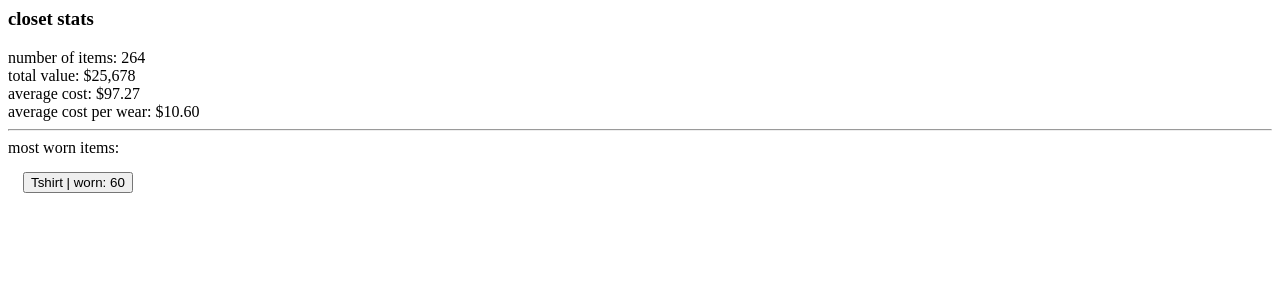
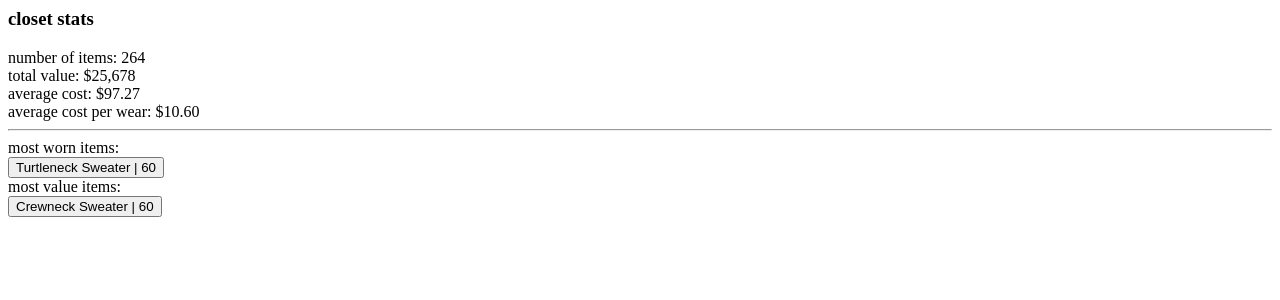
Before and after one commit to sailingdev/closet-manager, a Node server app: template closetr-web/src/app/pages/page-partial/closet-stats-widget/closet-stats-widget.component.html in a window 1280 px wide. Shown: the top 300 px of the page. Run offline with Node 20, Linux system fonts and the light colour scheme; the template is opened without the code that fills it, so the values that code supplies are empty; some libraries are stand-ins or nearby versions.

Commit message:
S-46: Added most value items, changed item grid to have to cells per row.

```diff
--- a/closetr-web/src/app/pages/page-partial/closet-stats-widget/closet-stats-widget.component.html
+++ b/closetr-web/src/app/pages/page-partial/closet-stats-widget/closet-stats-widget.component.html
@@ -43,18 +43,40 @@
     </div>
   </div>
   <hr>
-  <div class="row mtb-10">
+  <div class="row">
     <div class="col-12">
       <span class="f-med-blue-md">
         most worn items:
       </span>
     </div>
-    <div class="col-6 col-md-4" *ngFor="let i of [1,2,3,4,5]" style="padding: 15px">
-      <button class="btn closet-search-box">
-        <span class="closet-search-box-text f-med-blue-xs">Tshirt
-        <span class="f-light-blue-xs"> | </span> worn: <span class="f-light-blue-xs">60</span>
-        </span>
-      </button>
+    <div class="col-12">
+      <div class="row row-reset-3">
+        <div class="col-6 col-reset-3" *ngFor="let i of [1,2,3,4]">
+          <button class="btn closet-search-box">
+            <span class="closet-search-box-text f-med-blue-xs">Turtleneck Sweater
+            <span class="f-light-blue-xs"> | </span><span class="f-light-blue-xs">60</span>
+            </span>
+          </button>
+        </div>
+      </div>
+    </div>
+  </div>
+  <div class="row">
+    <div class="col-12">
+      <span class="f-med-blue-md">
+        most value items:
+      </span>
+    </div>
+    <div class="col-12">
+      <div class="row row-reset-3">
+        <div class="col-6 col-reset-3" *ngFor="let i of [1,2,3,4]">
+          <button class="btn closet-search-box">
+            <span class="closet-search-box-text f-med-blue-xs">Crewneck Sweater
+            <span class="f-light-blue-xs"> | </span><span class="f-light-blue-xs">60</span>
+            </span>
+          </button>
+        </div>
+      </div>
     </div>
   </div>
 </div>
--- a/closetr-web/src/styles/container/body.scss
+++ b/closetr-web/src/styles/container/body.scss
@@ -11,6 +11,7 @@
 router-outlet ~ * {
   position: absolute;
   width: calc(100vw);
+  padding-bottom: 5vh;
   @include sm {
     width: calc(90vw - 30px);
   }
--- a/closetr-web/src/styles/partial/search-result.scss
+++ b/closetr-web/src/styles/partial/search-result.scss
@@ -7,7 +7,7 @@
   transition: $mid-ease;
   padding: 5px;
   margin-bottom: 3px;
-  border-radius: 7px;
+  border-radius: 5px;
   height: 31px;
   width: 100%;
   text-align: left;
```
Also changed, not shown: closetr-web/src/styles/main/position-spacing.scss (+9 -0 lines).
